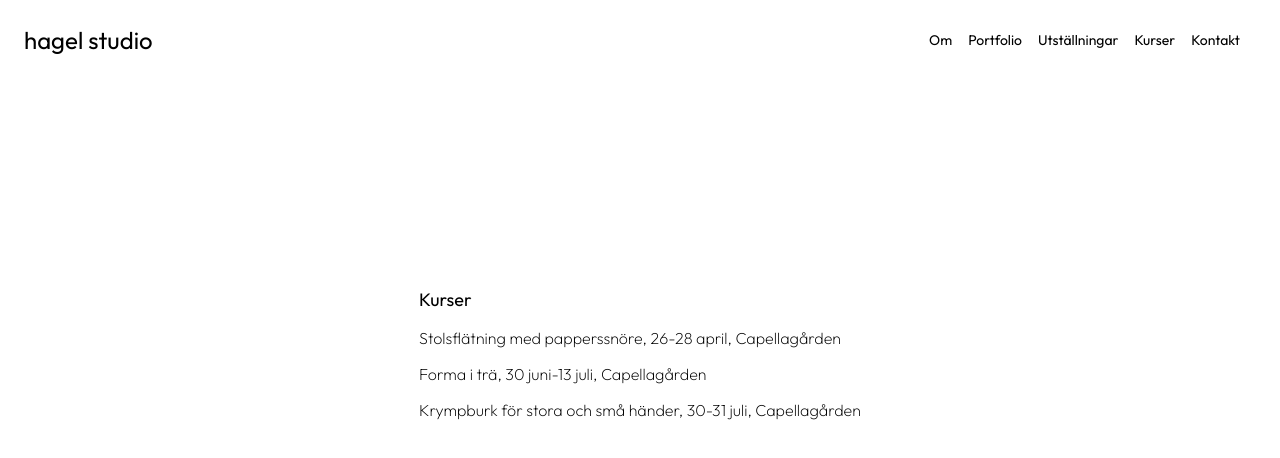
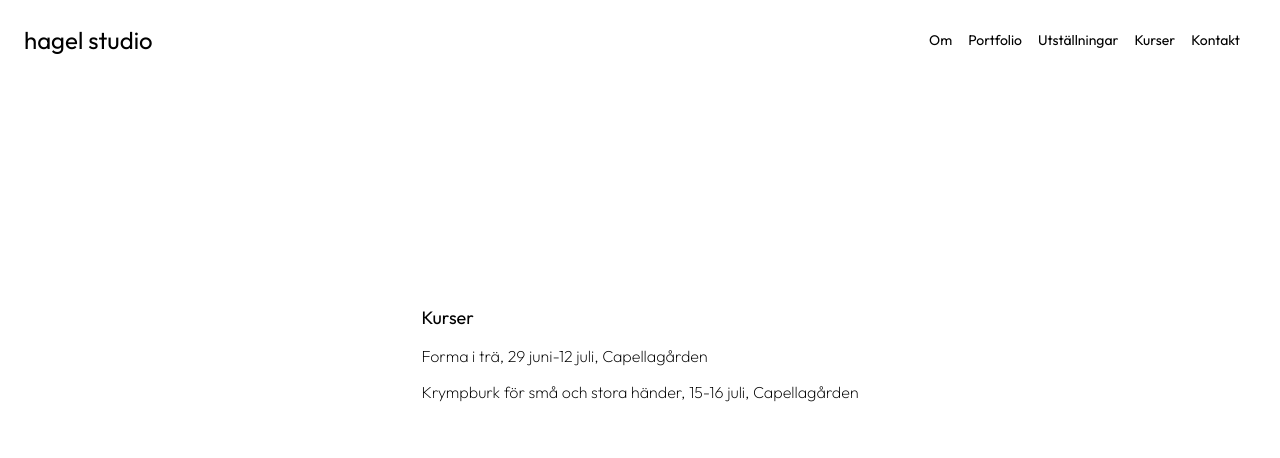
Before and after one commit to fredrik-p/hagelstudio, a Next.js app: page /kurser in a window 1280 px wide. Shown: the top 458 px of the page. Built offline with nearby package versions, Linux system fonts and the light colour scheme.

Commit message:
kurser 2025

```diff
--- a/src/app/kurser/page.tsx
+++ b/src/app/kurser/page.tsx
@@ -14,25 +14,18 @@ const Courses = () => {
         <div className="p-6">
           <h2 className="text-lg mb-3">Kurser</h2>
           <Link
-            href="https://www.capellagarden.se/stolsflatning-med-papperssnore-26-28-april-2024/"
+            href="https://www.capellagarden.se/forma-i-tra-2/"
             className="mb-3 font-extralight hover:text-stone-300 block"
             target="_blank"
           >
-            Stolsflätning med papperssnöre, 26-28 april, Capellagården
+            Forma i trä, 29 juni-12 juli, Capellagården
           </Link>
           <Link
-            href="https://www.capellagarden.se/forma-i-tra/"
+            href="https://www.capellagarden.se/krympburk-for-sma-och-stora-hander-2/"
             className="mb-3 font-extralight hover:text-stone-300 block"
             target="_blank"
           >
-            Forma i trä, 30 juni-13 juli, Capellagården
-          </Link>
-          <Link
-            href="https://www.capellagarden.se/krympburk-for-sma-och-stora-hander/"
-            className="mb-3 font-extralight hover:text-stone-300 block"
-            target="_blank"
-          >
-            Krympburk för stora och små händer, 30-31 juli, Capellagården
+            Krympburk för små och stora händer, 15-16 juli, Capellagården
           </Link>
         </div>
       </main>
```
